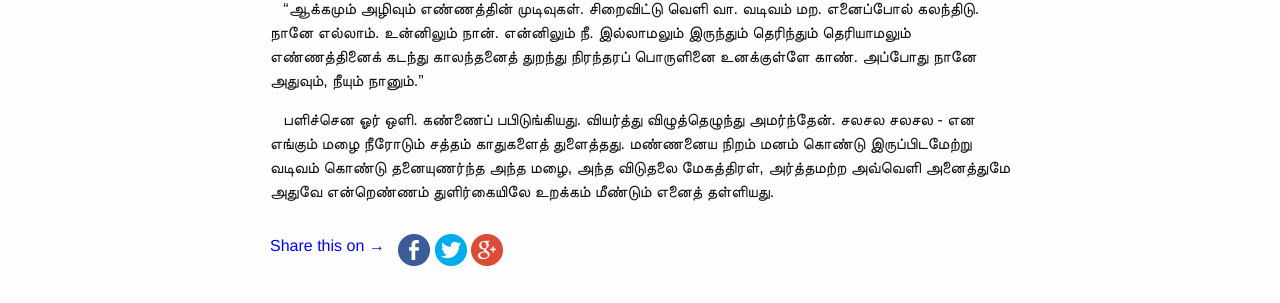
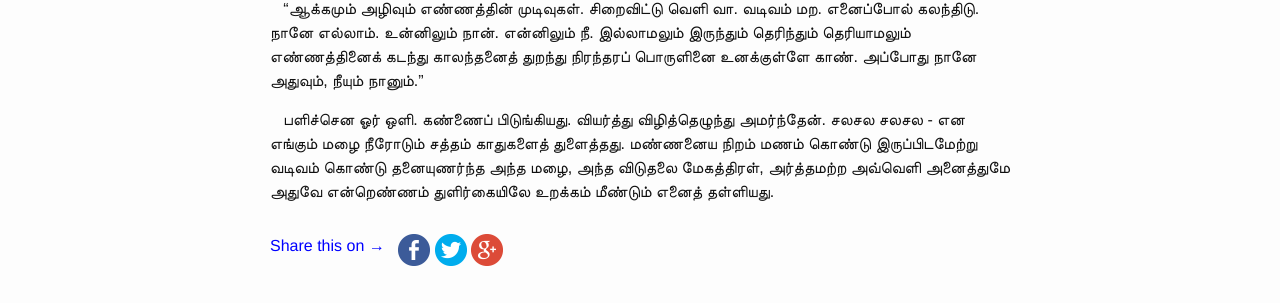
Before and after one commit to rajbharath/rajbharath.github.io, a Jekyll site: the page built from _posts/2017-10-02- short story - megaththiral.markdown, in a window 1280 px wide. Shown: the part 1181-1484 px from the top of the page. Built offline with Jekyll 4.4.1, drawn with Linux system fonts in a browser that asks for light colours; comment, search, counter and statistics services are not loaded.

Commit message:
Short story megaththiral - Corrected spelling mistake

```diff
--- a/_posts/2017-10-02- short story - megaththiral.markdown
+++ b/_posts/2017-10-02- short story - megaththiral.markdown
@@ -52,4 +52,4 @@ comments: true
 "ஆக்கமும் அழிவும் எண்ணத்தின் முடிவுகள். சிறைவிட்டு வெளி வா. வடிவம் மற. எனைப்போல் கலந்திடு. நானே எல்லாம். உன்னிலும் நான். என்னிலும் நீ. இல்லாமலும் இருந்தும் தெரிந்தும் தெரியாமலும் எண்ணத்தினைக் கடந்து காலந்தனைத் துறந்து நிரந்தரப் பொருளினை உனக்குள்ளே காண். அப்போது நானே அதுவும், நீயும் நானும்."
 
 &nbsp;&nbsp;
-பளிச்சென ஓர் ஒளி. கண்ணைப் பபிடுங்கியது. வியர்த்து விழுத்தெழுந்து அமர்ந்தேன். சலசல சலசல - என எங்கும் மழை நீரோடும் சத்தம் காதுகளைத் துளைத்தது. மண்ணனைய நிறம் மனம் கொண்டு இருப்பிடமேற்று வடிவம் கொண்டு தனையுணர்ந்த அந்த மழை, அந்த விடுதலை மேகத்திரள், அர்த்தமற்ற அவ்வெளி அனைத்துமே அதுவே என்றெண்ணம் துளிர்கையிலே உறக்கம் மீண்டும் எனைத் தள்ளியது.
+பளிச்சென ஓர் ஒளி. கண்ணைப் பிடுங்கியது. வியர்த்து விழித்தெழுந்து அமர்ந்தேன். சலசல சலசல - என எங்கும் மழை நீரோடும் சத்தம் காதுகளைத் துளைத்தது. மண்ணனைய நிறம் மணம் கொண்டு இருப்பிடமேற்று வடிவம் கொண்டு தனையுணர்ந்த அந்த மழை, அந்த விடுதலை மேகத்திரள், அர்த்தமற்ற அவ்வெளி அனைத்துமே அதுவே என்றெண்ணம் துளிர்கையிலே உறக்கம் மீண்டும் எனைத் தள்ளியது.
```
